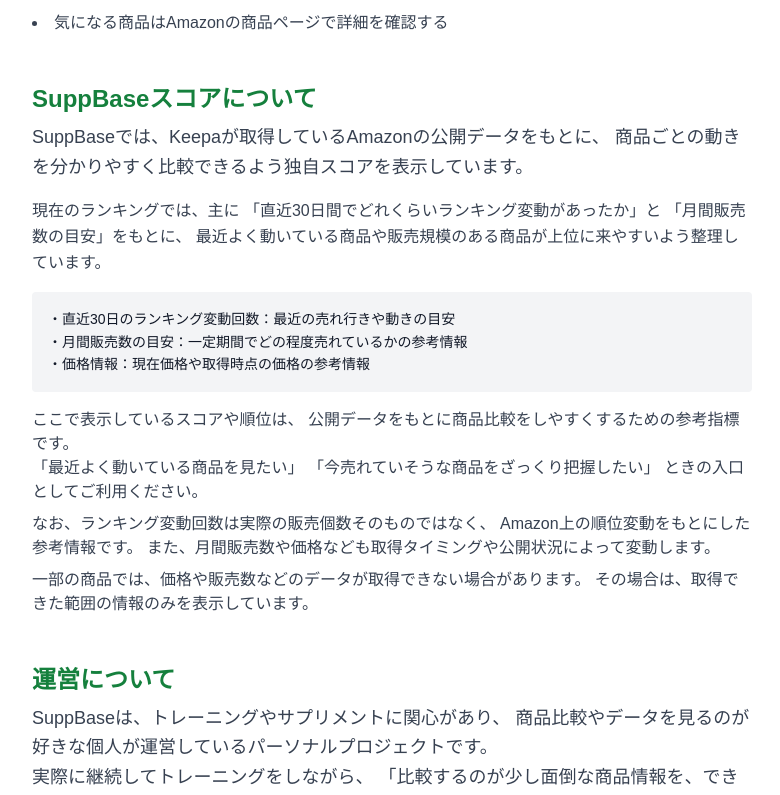
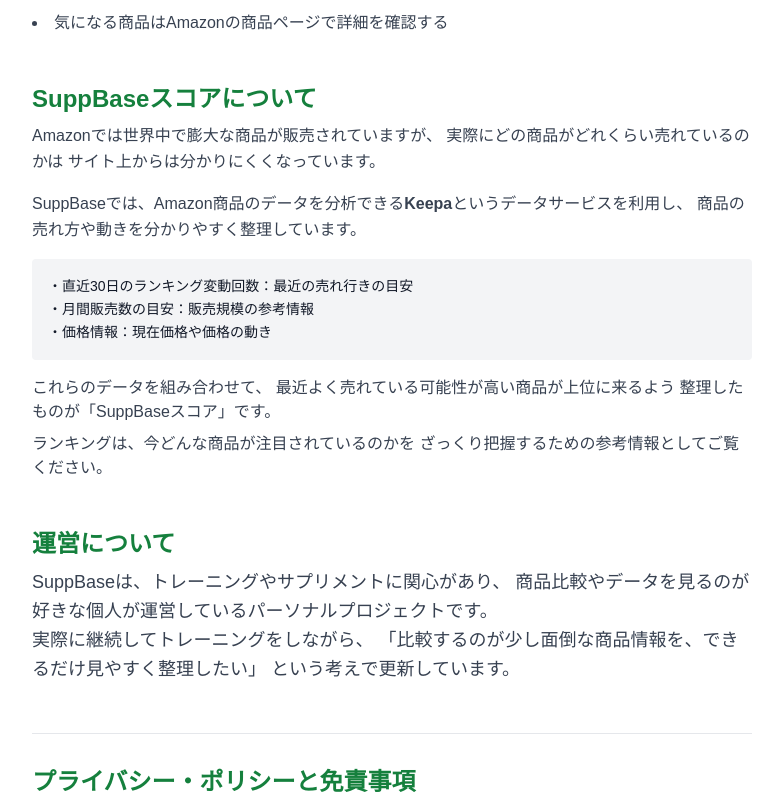
Before and after one commit to creative-center-japan/suppbase, a Next.js app: page /about in a window 1280 px wide. Shown: the part 487-1282 px from the top of the page, without its empty margins (248-1028 px from the left). Built offline with nearby package versions, Linux system fonts and the light colour scheme.

Commit message:
add blog articles

```diff
--- a/src/app/about/page.tsx
+++ b/src/app/about/page.tsx
@@ -31,42 +31,33 @@
           SuppBaseスコアについて
         </h2>
 
-        <p className="text-gray-700 leading-relaxed mb-4 text-lg">
-          SuppBaseでは、Keepaが取得しているAmazonの公開データをもとに、
-          商品ごとの動きを分かりやすく比較できるよう独自スコアを表示しています。
+        <p className="text-gray-700 leading-relaxed mb-4">
+          Amazonでは世界中で膨大な商品が販売されていますが、
+          実際にどの商品がどれくらい売れているのかは
+          サイト上からは分かりにくくなっています。
         </p>
 
         <p className="text-gray-700 leading-relaxed mb-4">
-          現在のランキングでは、主に
-          「直近30日間でどれくらいランキング変動があったか」と
-          「月間販売数の目安」をもとに、
-          最近よく動いている商品や販売規模のある商品が上位に来やすいよう整理しています。
+          SuppBaseでは、Amazon商品のデータを分析できる
+          <strong>Keepa</strong>というデータサービスを利用し、
+          商品の売れ方や動きを分かりやすく整理しています。
         </p>
 
         <div className="bg-gray-100 p-4 rounded text-sm leading-relaxed">
-          ・直近30日のランキング変動回数：最近の売れ行きや動きの目安<br />
-          ・月間販売数の目安：一定期間でどの程度売れているかの参考情報<br />
-          ・価格情報：現在価格や取得時点の価格の参考情報
+          ・直近30日のランキング変動回数：最近の売れ行きの目安<br />
+          ・月間販売数の目安：販売規模の参考情報<br />
+          ・価格情報：現在価格や価格の動き
         </div>
 
         <p className="text-gray-700 mt-4">
-          ここで表示しているスコアや順位は、
-          公開データをもとに商品比較をしやすくするための参考指標です。
-          <br />
-          「最近よく動いている商品を見たい」
-          「今売れていそうな商品をざっくり把握したい」
-          ときの入口としてご利用ください。
+          これらのデータを組み合わせて、
+          最近よく売れている可能性が高い商品が上位に来るよう
+          整理したものが「SuppBaseスコア」です。
         </p>
 
         <p className="text-gray-700 mt-2">
-          なお、ランキング変動回数は実際の販売個数そのものではなく、
-          Amazon上の順位変動をもとにした参考情報です。
-          また、月間販売数や価格なども取得タイミングや公開状況によって変動します。
-        </p>
-
-        <p className="text-gray-700 mt-2">
-          一部の商品では、価格や販売数などのデータが取得できない場合があります。
-          その場合は、取得できた範囲の情報のみを表示しています。
+          ランキングは、今どんな商品が注目されているのかを
+          ざっくり把握するための参考情報としてご覧ください。
         </p>
       </section>
 
```
